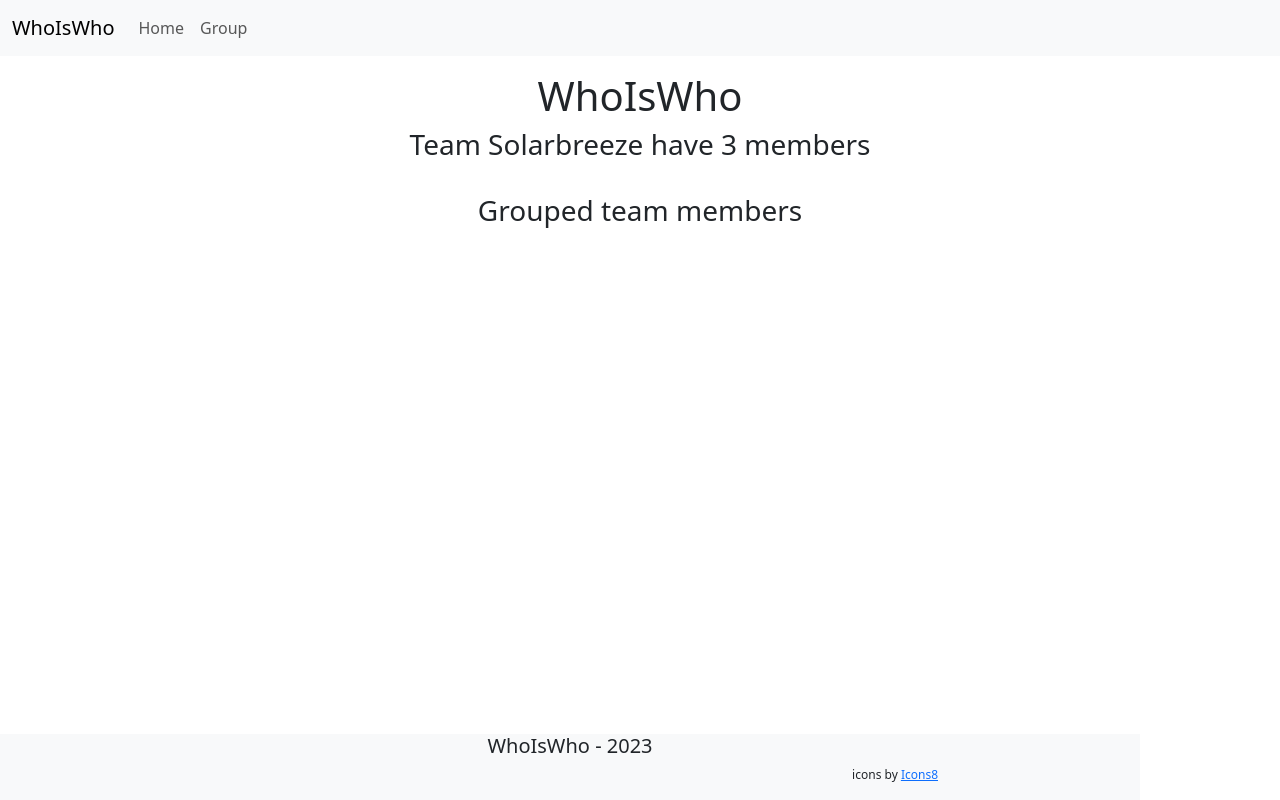
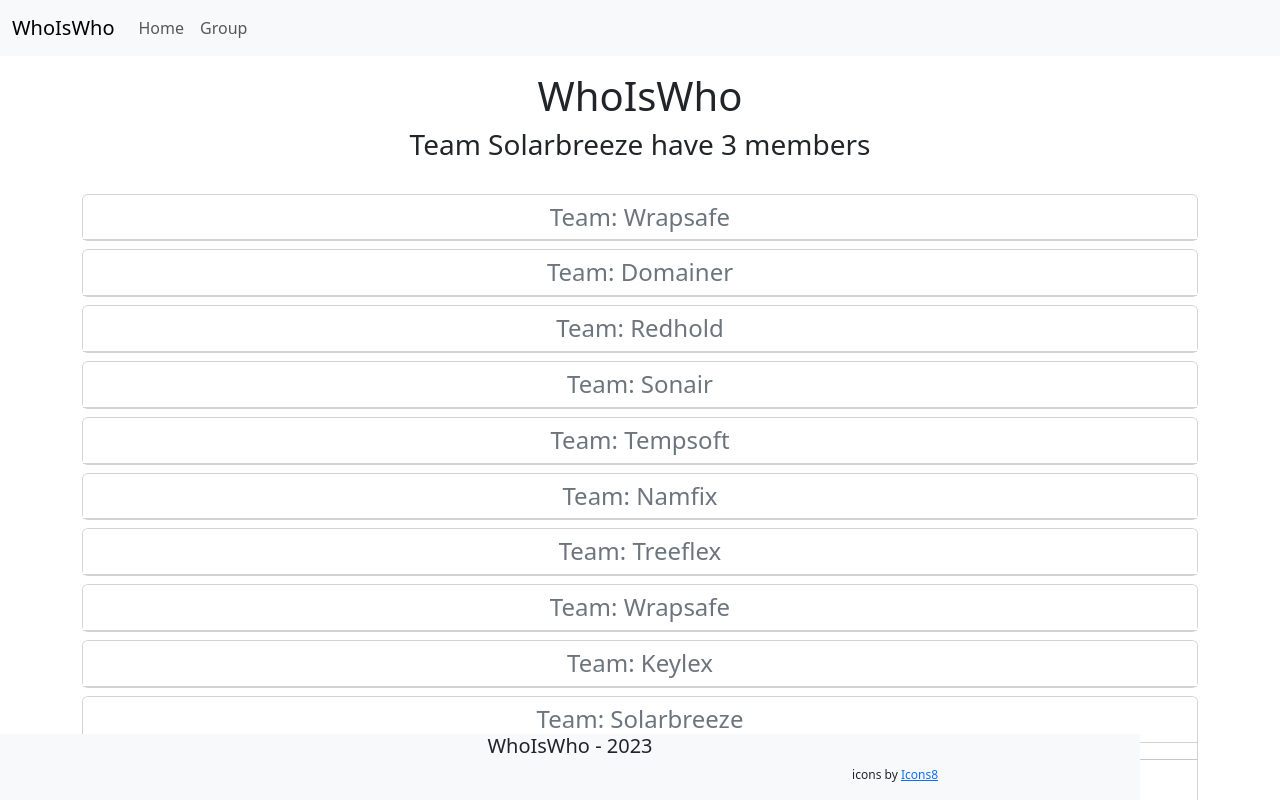
Before and after one commit to abhaysp95/whoiswho, a React (Vite) app: page /groupmem in a window 1280 px wide. Shown: the top 800 px of the page. Built offline with nearby package versions, Linux system fonts and the light colour scheme.

Commit message:
feat: show groupdata as clickable cards

```diff
--- a/src/App.jsx
+++ b/src/App.jsx
@@ -44,7 +44,7 @@ const App = () => {
 					employeeClickHandler={employeeClickHandler}
 				/>}>
 				</Route>
-				<Route path="/groupmem" element={<GroupMembers />}></Route>
+				<Route path="/groupmem" element={<GroupMembers employees={employees} currentTeam={currentTeam} setCurrentTeam={setCurrentTeam} />}></Route>
 				<Route path="*" element={<NotFound />}></Route>
 			</Routes>
 			<Footer />
--- a/src/GroupMembers.jsx
+++ b/src/GroupMembers.jsx
@@ -1,11 +1,72 @@
-const GroupMembers = () => {
+import { useState } from "react"
+import { Teams } from "./assets/data/employees_data"
+
+const GroupMembers = ({employees, currentTeam, setCurrentTeam}) => {
+
+
+	function getTeamData(teamData) {
+		let transformedTeamData = employees.filter(employee => employee.team === teamData.team)
+		teamData.members = transformedTeamData
+		teamData.collapsed = currentTeam !== teamData.team
+	}
+
+	function groupTeamMembers() {
+		let perTeamData = new Array()
+
+		Teams.forEach(team => {
+			let teamData = {
+				team: team,
+				members: undefined,
+				collapsed: false,
+			}
+			getTeamData(teamData)
+			perTeamData.push(teamData)
+		})
+
+		return perTeamData
+	}
+
+	const [groupEmployees, setGroupData] = useState(groupTeamMembers())
+
+	const groupClickHandler = (event) => {
+		console.log(groupEmployees)
+		var transfromedGroupData = groupEmployees.map(groupData => groupData.team === event.currentTarget.id
+			? {...groupData, collapsed: !groupData.collapsed}
+			: groupData)
+
+		console.log(transfromedGroupData)
+		setGroupData(transfromedGroupData)
+		setCurrentTeam(event.currentTarget.id)
+	}
+
+
 	return (
 		<main className="container">
-			<div className="row justify-content-center mt-3 mb-3">
-				<div className="col-8">
-					<h3>Grouped team members</h3>
-				</div>
-			</div>
+		{
+			groupEmployees.map(item => {
+				return (
+					<div key={item.team} className="card mt-2" style={{cursor: "pointer"}}>
+						<h4 id={item.team} className="card-header text-secondary bg-white" onClick={groupClickHandler}>Team: {item.team}</h4>
+						<div id={"collapse_" + item.team} className={item.collapsed ? "collapse" : ""}>
+							<hr />
+							{
+								item.members.map(member => {
+									return (
+										<div key={member.fullName} className="mt-2">
+											<h5 className="card-title mt-2">
+												<span className="text-dark">Name: {member.fullName}</span>
+											</h5>
+											<p>Designation: {member.designation}</p>
+										</div>
+									)
+								})
+							}
+						</div>
+					</div>
+				)
+
+			})
+		}
 		</main>
 	)
 }
```
